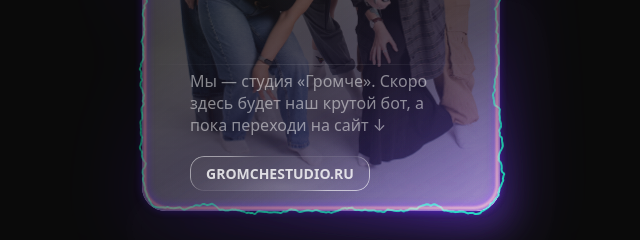
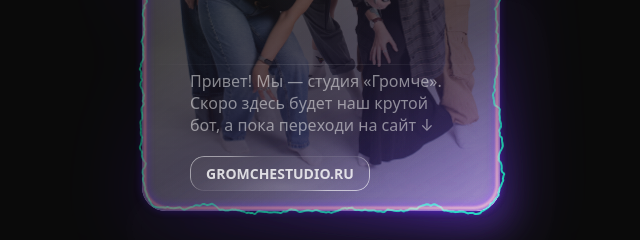
Before and after one commit to svarganil/gromche, a plain HTML site: page index.html in a window 1280 px wide. Shown: the part 443-683 px from the top of the page, 319-959 px from the left. Drawn offline with Linux system fonts and the light colour scheme.

Commit message:
Update index.html

```diff
--- a/index.html
+++ b/index.html
@@ -35,7 +35,7 @@
       <hr class="divider" />
 
       <div class="content-bottom">
-        <p class="description">Мы — студия «Громче». Скоро здесь будет наш крутой бот, а пока переходи на сайт ↓</p>
+        <p class="description">Привет! Мы — студия «Громче». Скоро здесь будет наш крутой бот, а пока переходи на сайт ↓</p>
         <a href="https://gromchestudio.ru/" class="button-glass button-link">gromchestudio.ru</a>
       </div>
     </div>
```
